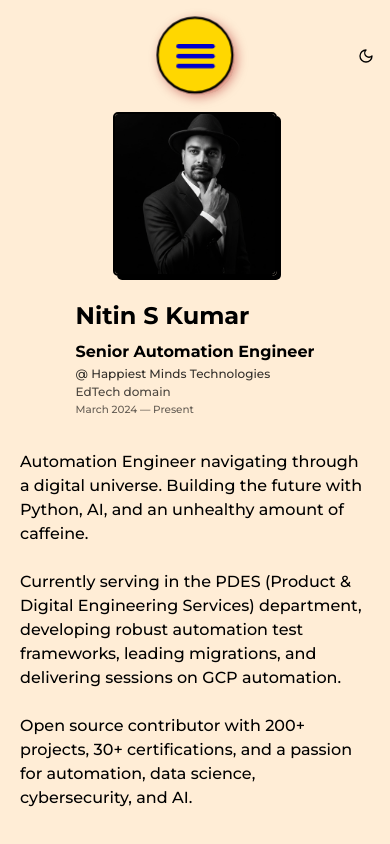
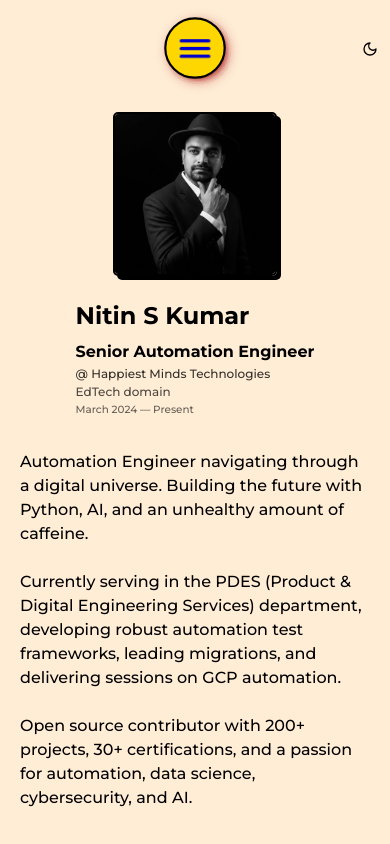
Before and after one commit to nitinkumar30/neobrutalism-portfolio, a Next.js app: page / in a window 390 px wide. Shown: the top 844 px of the page. Built offline with nearby package versions, Linux system fonts and the light colour scheme.

Commit message:
Smaller hamburger, icon-only popup items, adjusted positions

```diff
--- a/src/components/nav.tsx
+++ b/src/components/nav.tsx
@@ -16,17 +16,17 @@ import {
 } from '@/components/ui/tooltip'
 
 const links: { path: string; short: string; full: string; icon: React.ReactNode }[] = [
-  { path: '/', short: 'Home', full: 'Home', icon: <Home className="h-4 w-4" /> },
-  { path: '/about', short: 'About', full: 'About', icon: <User className="h-4 w-4" /> },
-  { path: '/projects', short: 'Proj', full: 'Projects', icon: <FolderGit2 className="h-4 w-4" /> },
-  { path: '/experience', short: 'Exp', full: 'Experience', icon: <Briefcase className="h-4 w-4" /> },
-  { path: '/education', short: 'Edu', full: 'Education', icon: <GraduationCap className="h-4 w-4" /> },
-  { path: '/skills', short: 'Skills', full: 'Skills', icon: <Code2 className="h-4 w-4" /> },
-  { path: '/achievements', short: 'Awards', full: 'Achievements', icon: <Trophy className="h-4 w-4" /> },
-  { path: '/certifications', short: 'Certs', full: 'Certifications', icon: <Award className="h-4 w-4" /> },
-  { path: '/testimonials', short: 'Reviews', full: 'Testimonials', icon: <MessageSquare className="h-4 w-4" /> },
-  { path: '/recommendations', short: 'Recs', full: 'Recommendations', icon: <ThumbsUp className="h-4 w-4" /> },
-  { path: '/publications', short: 'Pubs', full: 'Publications', icon: <FileText className="h-4 w-4" /> },
+  { path: '/', short: 'Home', full: 'Home', icon: <Home className="h-5 w-5" /> },
+  { path: '/about', short: 'About', full: 'About', icon: <User className="h-5 w-5" /> },
+  { path: '/projects', short: 'Proj', full: 'Projects', icon: <FolderGit2 className="h-5 w-5" /> },
+  { path: '/experience', short: 'Exp', full: 'Experience', icon: <Briefcase className="h-5 w-5" /> },
+  { path: '/education', short: 'Edu', full: 'Education', icon: <GraduationCap className="h-5 w-5" /> },
+  { path: '/skills', short: 'Skills', full: 'Skills', icon: <Code2 className="h-5 w-5" /> },
+  { path: '/achievements', short: 'Awards', full: 'Achievements', icon: <Trophy className="h-5 w-5" /> },
+  { path: '/certifications', short: 'Certs', full: 'Certifications', icon: <Award className="h-5 w-5" /> },
+  { path: '/testimonials', short: 'Reviews', full: 'Testimonials', icon: <MessageSquare className="h-5 w-5" /> },
+  { path: '/recommendations', short: 'Recs', full: 'Recommendations', icon: <ThumbsUp className="h-5 w-5" /> },
+  { path: '/publications', short: 'Pubs', full: 'Publications', icon: <FileText className="h-5 w-5" /> },
 ]
 
 const colors = [
@@ -36,10 +36,10 @@ const colors = [
 ]
 
 const positions = [
-  { x: -108, y: 19 }, { x: -99, y: 48 }, { x: -82, y: 74 },
-  { x: -58, y: 93 }, { x: -30, y: 106 }, { x: 0, y: 110 },
-  { x: 30, y: 106 }, { x: 58, y: 93 }, { x: 82, y: 74 },
-  { x: 99, y: 48 }, { x: 108, y: 19 },
+  { x: -94, y: 17 }, { x: -85, y: 42 }, { x: -71, y: 64 },
+  { x: -50, y: 81 }, { x: -26, y: 91 }, { x: 0, y: 95 },
+  { x: 26, y: 91 }, { x: 50, y: 81 }, { x: 71, y: 64 },
+  { x: 85, y: 42 }, { x: 94, y: 17 },
 ]
 
 export default function Nav() {
@@ -74,14 +74,14 @@ export default function Nav() {
 
       {/* Mobile: colourful popup hamburger menu */}
       <div className="flex w-full items-center lg:hidden">
-        <nav className="menu relative mx-auto" style={{ width: 70, height: 70, fontSize: 26 }}>
+        <nav className="menu relative mx-auto" style={{ width: 56, height: 56, fontSize: 26 }}>
           <input type="checkbox" className="menu-open" name="menu-open" id="menu-open" style={{ display: 'none' }} />
           <label
             htmlFor="menu-open"
             className="menu-open-button border-border shadow-shadow flex cursor-pointer items-center justify-center rounded-full border-2"
             style={{
-              width: 70,
-              height: 70,
+              width: 56,
+              height: 56,
               background: '#ffd700',
               zIndex: 2,
               position: 'absolute' as const,
@@ -96,24 +96,24 @@ export default function Nav() {
           >
             <span className="lines line-1" style={{
               display: 'block', position: 'absolute', top: '50%', left: '50%',
-              marginLeft: -17, marginTop: -1, width: 35, height: 4,
+              marginLeft: -14, marginTop: -1.5, width: 28, height: 3,
               background: '#0000cc', borderRadius: '1em',
               transition: 'transform 200ms',
-              transform: 'translate3d(0, -9px, 0)',
+              transform: 'translate3d(0, -7px, 0)',
             }} />
             <span className="lines line-2" style={{
               display: 'block', position: 'absolute', top: '50%', left: '50%',
-              marginLeft: -17, marginTop: -1, width: 35, height: 4,
+              marginLeft: -14, marginTop: -1.5, width: 28, height: 3,
               background: '#0000cc', borderRadius: '1em',
               transition: 'transform 200ms',
               transform: 'translate3d(0, 0, 0)',
             }} />
             <span className="lines line-3" style={{
               display: 'block', position: 'absolute', top: '50%', left: '50%',
-              marginLeft: -17, marginTop: -1, width: 35, height: 4,
+              marginLeft: -14, marginTop: -1.5, width: 28, height: 3,
               background: '#0000cc', borderRadius: '1em',
               transition: 'transform 200ms',
-              transform: 'translate3d(0, 9px, 0)',
+              transform: 'translate3d(0, 7px, 0)',
             }} />
           </label>
 
@@ -123,15 +123,15 @@ export default function Nav() {
               href={link.path}
               className={clsx(
                 'menu-item',
-                'flex flex-col items-center justify-center rounded-full text-white no-underline',
+                'flex items-center justify-center rounded-full text-white no-underline',
                 colors[i % colors.length],
               )}
               style={{
-                width: 52,
-                height: 52,
+                width: 44,
+                height: 44,
                 position: 'absolute',
-                top: 9,
-                left: 9,
+                top: 6,
+                left: 6,
                 borderRadius: '100%',
                 color: '#ffffff',
                 transition: 'transform ease-out 200ms',
@@ -141,13 +141,12 @@ export default function Nav() {
                 textShadow: '1px 1px 0 rgba(0, 0, 0, 0.12)',
               }}
             >
-              <span className="text-xs">{link.icon}</span>
-              <span className="text-[7px] font-bold leading-tight">{link.short}</span>
+              {link.icon}
             </Link>
           ))}
         </nav>
 
-        <div className="absolute right-4 top-1/2 -translate-y-1/2">
+        <div className="absolute right-3 top-1/2 -translate-y-1/2">
           <ThemeSwitcher />
         </div>
 
```
